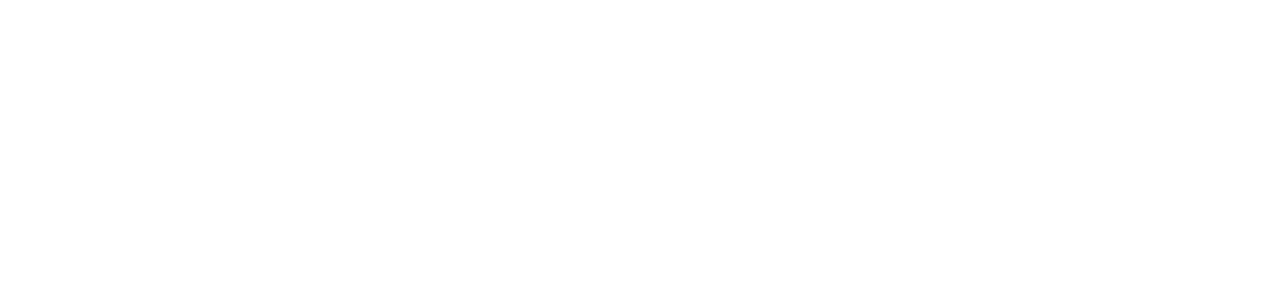
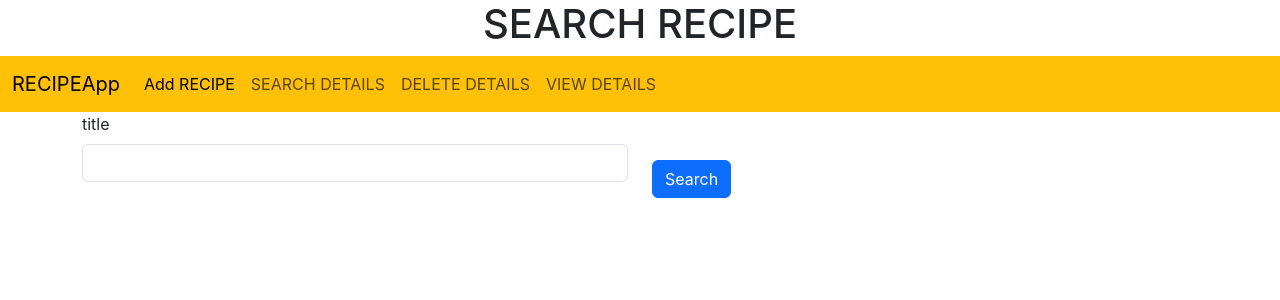
Before and after one commit to Hannasherin7/recipeeeee-appp, a React (Create React App) app: page /search in a window 1280 px wide. Before the commit this address had no page. Shown: the top 300 px of the page. Built offline with nearby package versions, Linux system fonts and the light colour scheme.

Commit message:
searchrecipe

```diff
--- a/src/App.js
+++ b/src/App.js
@@ -3,12 +3,14 @@
 import { Add } from './components/Add';
 import { View } from './components/View';
 import { BrowserRouter, Route, Routes } from 'react-router-dom';
+import { Search } from './components/Search';
 
 function App() {
   return (
     <BrowserRouter>
     <Routes>
       <Route path='/'element={(<Add/>)}/>
+      <Route path='/search'element={(<Search/>)}/>
       <Route path='/view'element={(<View/>)}/>
     </Routes>
     </BrowserRouter>
--- a/src/components/Add.jsx
+++ b/src/components/Add.jsx
@@ -18,7 +18,7 @@
       }
       const readVlue=()=>{
         console.log(data)
-        axios.post("http://localhost:8081/add",data).then(
+        axios.post("http://localhost:8080/add",data).then(
           (response)=>{
             console.log(response.data)
             if (response.data.status=="success") {
--- /dev/null
+++ b/src/components/Search.jsx
@@ -0,0 +1,82 @@
+import React, { useState } from 'react'
+import { Nav } from './Nav'
+import axios from 'axios'
+
+export const Search = () => {
+    const [data,setData]=useState(
+        {
+          "title":""
+        }
+      )
+
+      const [result,setResult]=useState([])
+
+
+      const inputHandler=(event)=>{
+        setData({...data,[event.target.name]:event.target.value})
+      }
+      const readVlue=()=>{
+        console.log(data)
+        axios.post("http://localhost:8080/search",data).then(
+            (response)=>{
+              setResult(response.data)
+
+            }
+          ).catch(
+            (error)=>{
+              console.log(error.message)
+              alert(error.map)
+            }
+          ).finally()
+      }
+  return (
+    <div>
+        <h1><center>SEARCH RECIPE</center></h1>
+        <Nav></Nav>
+        <div className="container">
+            <div className="row">
+                <div className="col col-12 col-sm-12 col-md-12 col-lg-12 col-xl-12 col-xxl-12">
+                <div className="row">
+                    <div className="col col-12 col-sm-6 col-md-6 col-lg-6 col-xl-6 col-xxl-6">
+                    <label htmlFor="" className="form-label">title</label>
+                    <input type="text" className="form-control"name='title' value={data.title}onChange={inputHandler}/>
+                    </div>
+                    <div className="col col-12 col-sm-6 col-md-6 col-lg-6 col-xl-6 col-xxl-6">
+                      <br /><br />  <button onClick={readVlue} className="btn btn-primary">Search</button>
+                    </div>
+                </div>
+                </div>
+            </div>
+        </div>
+        <div className="container">
+                <div className="row">
+                    <div className="col col-12 col-sm-12 col-md-12 col-lg-12 col-xl-12 col-xxl-12">
+                        <div className="row g-3">
+                            {result.map(
+                                (value, index) => {
+                                    return <div className="col col-12 col-sm-6 col-md-4 col-lg-3 col-xl-3 col-xxl-3">
+                                        <div class="card">
+                                            <img src={value.image}></img>
+                                            <div class="card-body">
+                                                <p class="card-text">incredients:{value.incredients}</p>
+                                                <p class="card-text">title:{value.title}</p>
+                                                <p class="card-text">description:{value.description}</p>
+                                                <p class="card-text">type:{value.type}</p>
+
+
+
+                                            </div>
+                                        </div>
+                                    </div>
+
+                                }
+                            )
+
+                            }
+                        </div>
+                    </div>
+                </div>
+            </div>
+    </div>
+  )
+}
--- a/src/components/View.jsx
+++ b/src/components/View.jsx
@@ -6,7 +6,7 @@
 export const View = () => {
     const [data,changeData]=useState([])
   const fetchData=()=>{
-      axios.get("http://localhost:8081/view").then(
+      axios.get("http://localhost:8080/view").then(
           (response)=>{
               changeData(response.data)
           }
```
